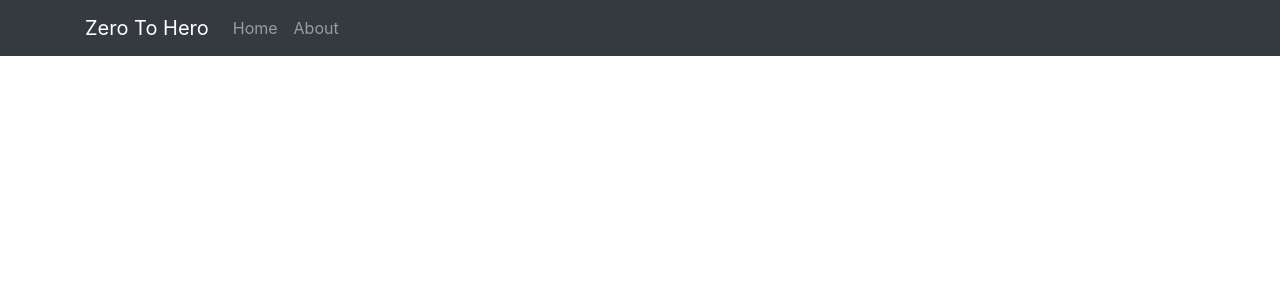
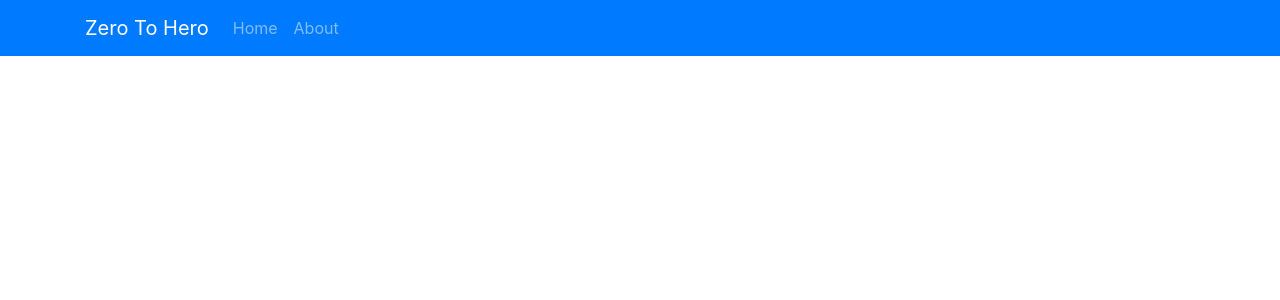
Before and after one commit to JFRH30/Bogz-angular-zero-to-hero, an Angular app: page / in a window 1280 px wide. Shown: the top 300 px of the page. Built offline with nearby package versions, Linux system fonts and the light colour scheme.

Commit message:
change the background color

```diff
--- a/src/app/components/header/header.component.html
+++ b/src/app/components/header/header.component.html
@@ -1,4 +1,4 @@
-<nav class="navbar navbar-expand-lg navbar-dark bg-dark">
+<nav class="navbar navbar-expand-lg navbar-dark bg-primary">
     <div class="container">
         <a class="navbar-brand" routerLink="/">Zero To Hero</a>
 
```
